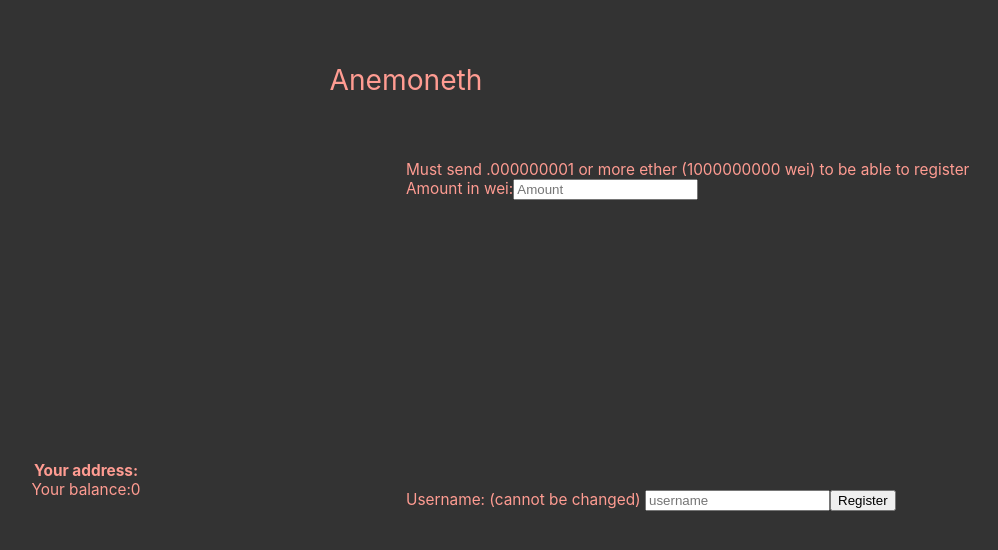
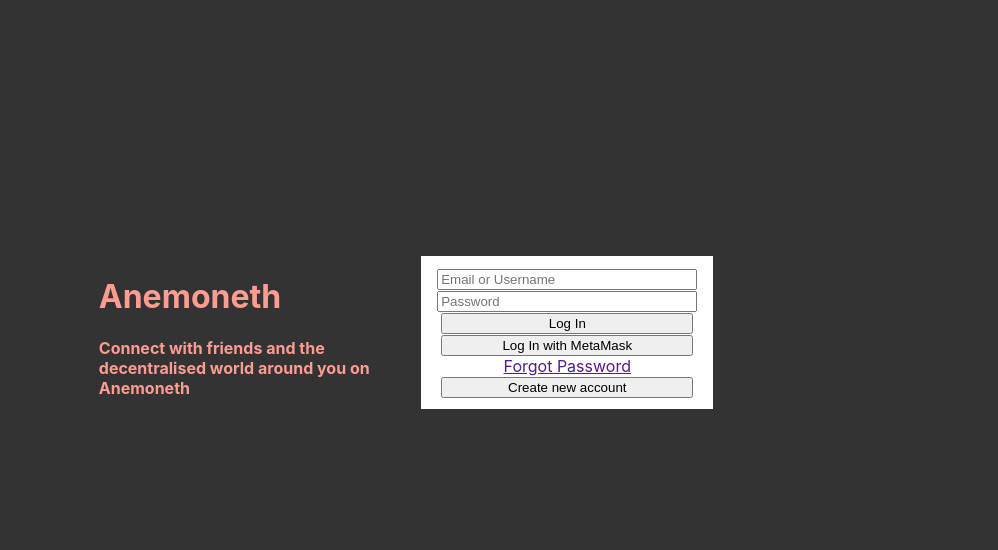
Before and after one commit to marinojoey/Anemoneth-contract, a React (Create React App) app in the folder react-frontend/: page / in a window 1280 px wide. Shown: the top 550 px of the page, without its empty margins (234-1232 px from the left). Built offline with nearby package versions, Linux system fonts and the light colour scheme.

Commit message:
LoginPage updated to display 'Anemoneth' along with a simple login interface. Currently, only the MetaMask login is functional

```diff
--- a/react-frontend/src/components/LoginPage/Login.jsx
+++ b/react-frontend/src/components/LoginPage/Login.jsx
@@ -1,75 +1,23 @@
-import React from 'react'
+import React, { useState } from 'react'
 import './login.scss';
-import { ethers } from 'ethers';
-import anemonethJSON from '../../utils/anemoneth.json'
+// import { ethers } from 'ethers';
+// import anemonethJSON from '../../utils/anemoneth.json'
+// import { AuthContext } from "../../App";
+import LoginRegisterComponent from '../LoginRegisterComponent/LoginRegister'
 
 function Login() {
+  // const [userAccount, setUserAccount] = useState("");
+  // const [userBalance, setUserBalance] = useState("");
 
-const anemonethProxyAddress = "0x25a0C89a55dfF4b779bde0DDa7897F6Ef06e6565";
-// const anemonethImpAddress = "0x4a391779abcc217c3beab96a639934116069b830";
-
-const [address, setAddress] = React.useState("");
-const [balance, setBalance] = React.useState(0);
-// const [nemBalance, setNemBalance] = React.useState(0);
-
-const { ethereum } = window;
-let provider;
-
-if(ethereum) {
-  ethereum.request({ method: 'eth_requestAccounts'});
-  provider = new ethers.providers.Web3Provider(ethereum);
-  getUserDetails();
-} else {
-  console.log("Metamask not found. Pleast install MetaMask!")
-}
-
-async function getUserDetails() {
-  const signer = await provider.getSigner();
-  const addr = await signer.getAddress();
-  const userBalance = await provider.getBalance(addr);
-  setAddress(addr);
-  setBalance(ethers.utils.formatEther(userBalance));
-}
-
-async function callRegister() {
-  let regAmt = parseInt(document.querySelector('.regAmt').value);
-  const username = document.querySelector('.usrnm').value;
-  console.log(`register amount is: ${regAmt}. Username is: ${username}`);
-  console.log(typeof(regAmt))
-  console.log(typeof(username))
-  if (regAmt >= .000000001 ) {
-    const signer = await provider.getSigner();
-    const contractInstance = new ethers.Contract(anemonethProxyAddress, anemonethJSON.abi, signer);
-
-    // const overrides = {
-    //   value: regAmt,
-    //   gasLimit: 230000
-    // };
-
-    await contractInstance.register(username, { value: regAmt, gasLimit: 125000 });
-  } else console.log("Increase msg.value")
-}
   return (
     <div className='loginpage'>
-      <div className='title'>
-        Anemoneth
-      </div>
-      <div className='pieces'>
-        <div className='userinfo'>
-            <div className='addr'> <b>Your address:</b> {address}</div>
-            <div className='blnc'>Your balance:{balance}</div>
+      <div className='loginPiecesContainer'>
+        <div id="title" className='loginPieces'>
+          <h1>Anemoneth</h1>
+          <h4>Connect with friends and the decentralised world around you on Anemoneth</h4>
         </div>
-        <div className='registercall'>
-          <div className='msgvalwrapper'>
-            <div className='instructions'>Must send .000000001 or more ether (1000000000 wei) to be able to register </div>
-            <label htmlFor='msgValue' className='msgvaluelbl'>Amount in wei:</label>
-            <input type="number" className='msgValue' placeholder='Amount'></input>
-          </div>
-          <div className='usrnmwrapper'>
-            <label htmlFor='usrnm' className='usrnmlbl'> Username: (cannot be changed) </label>
-            <input type="text" className='usrnm' placeholder='username'></input>
-            <button className='registerbtn' onClick={callRegister}>Register</button>
-          </div>
+        <div className='loginPieces'>
+          <LoginRegisterComponent/>
         </div>
       </div>
     </div>
--- a/react-frontend/src/components/LoginPage/login.scss
+++ b/react-frontend/src/components/LoginPage/login.scss
@@ -1,112 +1,25 @@
 @import "../../global.scss";
 
 .loginpage {
+    padding-top: 74px;
     background-color: $ethgray;
-    display: flex;
     height: 100vh;
-    width: 100vw;
-    box-sizing: border-box;
-    flex-wrap: wrap;
-    color: $ethpeach;
+    padding: 20%;
 
-    .title {
+    #title {
+        text-align: left;
+        margin-right: 5%;
+    }
+
+    .loginPiecesContainer {
+        margin: 0 10% 0 10%;
         display: flex;
-        height: 20%;
-        width: 100%;
-        flex-wrap: wrap;
-        box-sizing: border-box;
-        font-size: 2.2vw;
-        align-items: center;
-        justify-content: center;
-    }
-    .pieces {
-        display: flex;
-        height: 80vh;
-        width: 100%;
-        flex-wrap: wrap;
-        box-sizing: border-box;
-        font-size: 1.2vw;
 
-
-        .userinfo {
-            display: flex;
+        .loginPieces {
+            display: inline-block;
+            width: 50%;
             height: 100%;
-            width: 50%;
-            flex-wrap: wrap;
-            box-sizing: border-box;
-
-            .addr {
-                display: flex;
-                height: 50%;
-                width: 100%;
-                align-items: flex-end;
-                justify-content: center;
-                box-sizing: border-box;
-
-            }
-            .blnc {
-                display: flex;
-                height: 50%;
-                width: 100%;
-                align-items: flex-start;
-                justify-content: center;
-                box-sizing: border-box;
-            }
-        }
-
-        .registercall {
-            display: flex;
-            height: 100%;
-            width: 50%;
-            flex-wrap: wrap;
-
-            .msgvaluewrapper {
-                display: flex;
-                height: 50%;
-                width: 100%;
-
-                .instructions {
-                    display: flex;
-                    height: 100%;
-                    width: 100%;
-                }
-
-                .msgvaluelbl {
-                    display: flex;
-                    height: 100%;
-                    width: 100%;
-                }
-                .msgValue {
-                    display: flex;
-                    height: 50%;
-                    width: 100%;
-                }
-            }
-
-            .usernamwrapper {
-                display: flex;
-                height: 50%;
-                width: 100%;
-                flex-wrap: wrap;
-                align-items: center;
-                justify-content: center;
-
-                .usrnmlbl {
-                    display: flex;
-                    height: 100%;
-                    width: 100%;
-                }
-                .usrnm {
-                    display: flex;
-                    height: 100%;
-                    width: 100%;
-                }
-                .registerbtn {
-                    display: flex;
-                    height: 5%;
-                    width: 20%;
-                }
-            }
         }
     }
+
 }
--- /dev/null
+++ b/react-frontend/src/components/LoginRegisterComponent/LoginRegister.jsx
@@ -0,0 +1,43 @@
+import React, { useContext } from "react";
+import "./LoginRegister.scss";
+import { AuthContext } from "../../App";
+
+function LoginRegister() {
+    const authContext = useContext(AuthContext);
+    function connectWalletHandler() {
+        // check if user has metamask installed
+        if (window.ethereum) {
+            window.ethereum.request({method: 'eth_requestAccounts'})
+                .then(async result => {
+                    await authContext.setUserAddress(result[0]);
+                    if (authContext.userAddress) await authContext.setAuthenticated(true);
+                    localStorage.setItem("metaMaskAddress", authContext.userAddress);
+                    localStorage.setItem("isAuthenticated", authContext.authenticated);
+                })
+        } else {
+            alert("Please install MetaMask to connect your wallet and try again");
+        }
+    }
+
+    return (
+        <div id="LoginRegisterComponent">
+            <div>
+                <form>
+                    <input className="loginInputs" type="text" id="login" name="login" placeholder="Email or Username"></input>
+                    <br />
+                    <input className="loginInputs" type="password" id="password" name="password" placeholder="Password"></input>
+                    <br />
+                    <input className="loginButtons" type="submit" id="loginSubmit" name="loginSubmit" value="Log In" />
+                </form>
+                <button className="loginButtons" onClick={() => connectWalletHandler()}>Log In with MetaMask</button>
+                <br />
+                <a href="">Forgot Password</a>
+            </div>
+            <div>
+                <button className="loginButtons">Create new account</button>
+            </div>
+        </div>
+    )
+}
+
+export default LoginRegister;
--- /dev/null
+++ b/react-frontend/src/components/LoginRegisterComponent/LoginRegister.scss
@@ -0,0 +1,15 @@
+#LoginRegisterComponent {
+    background-color: white;
+    padding: 4% 2% 4% 2%;
+    text-align: center;
+
+    .loginInputs {
+        // width: 650px;
+        width: 90%;
+    }
+
+    .loginButtons {
+        // width: 660px;
+        width: 90%;
+    }
+}
```
